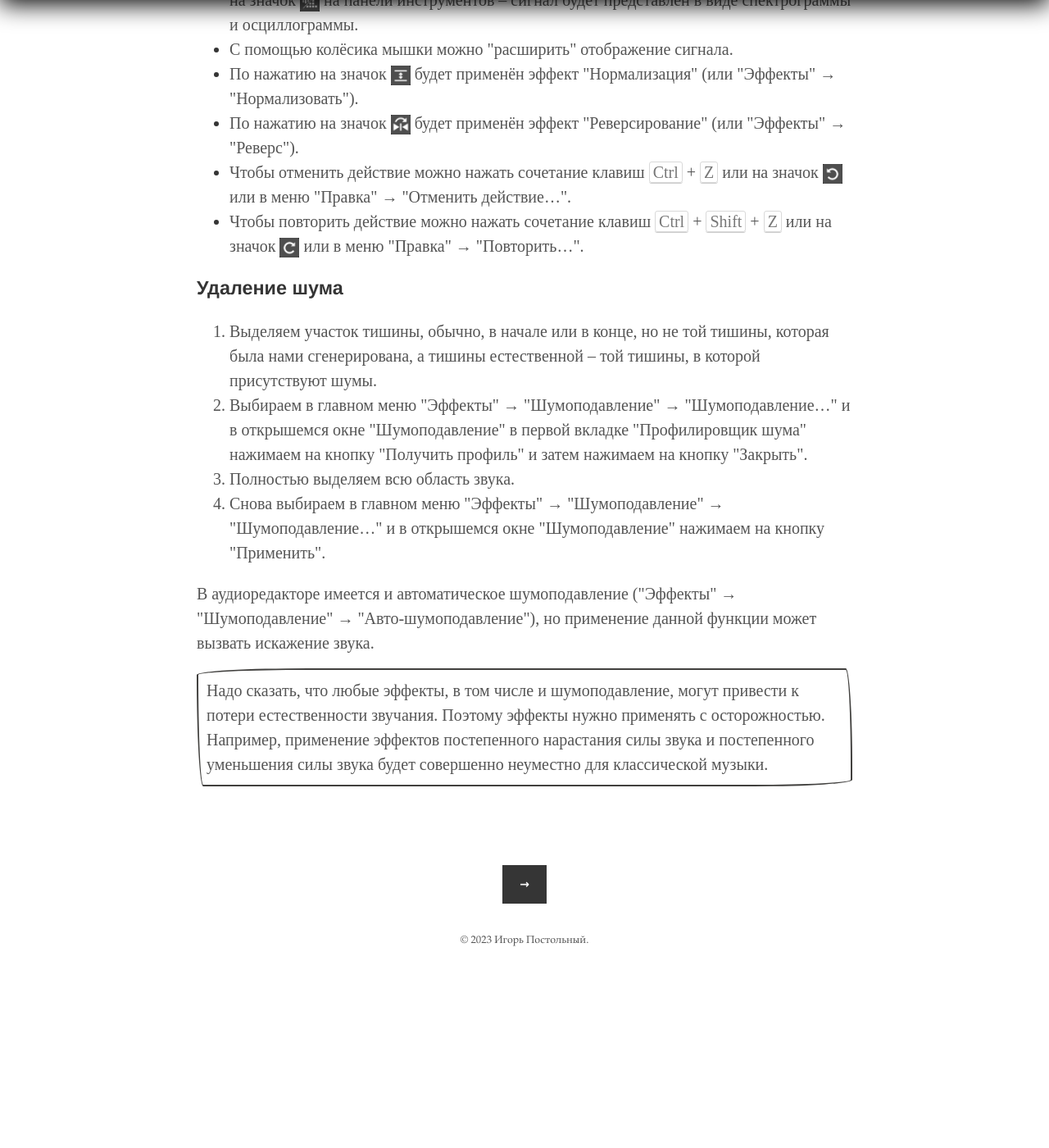
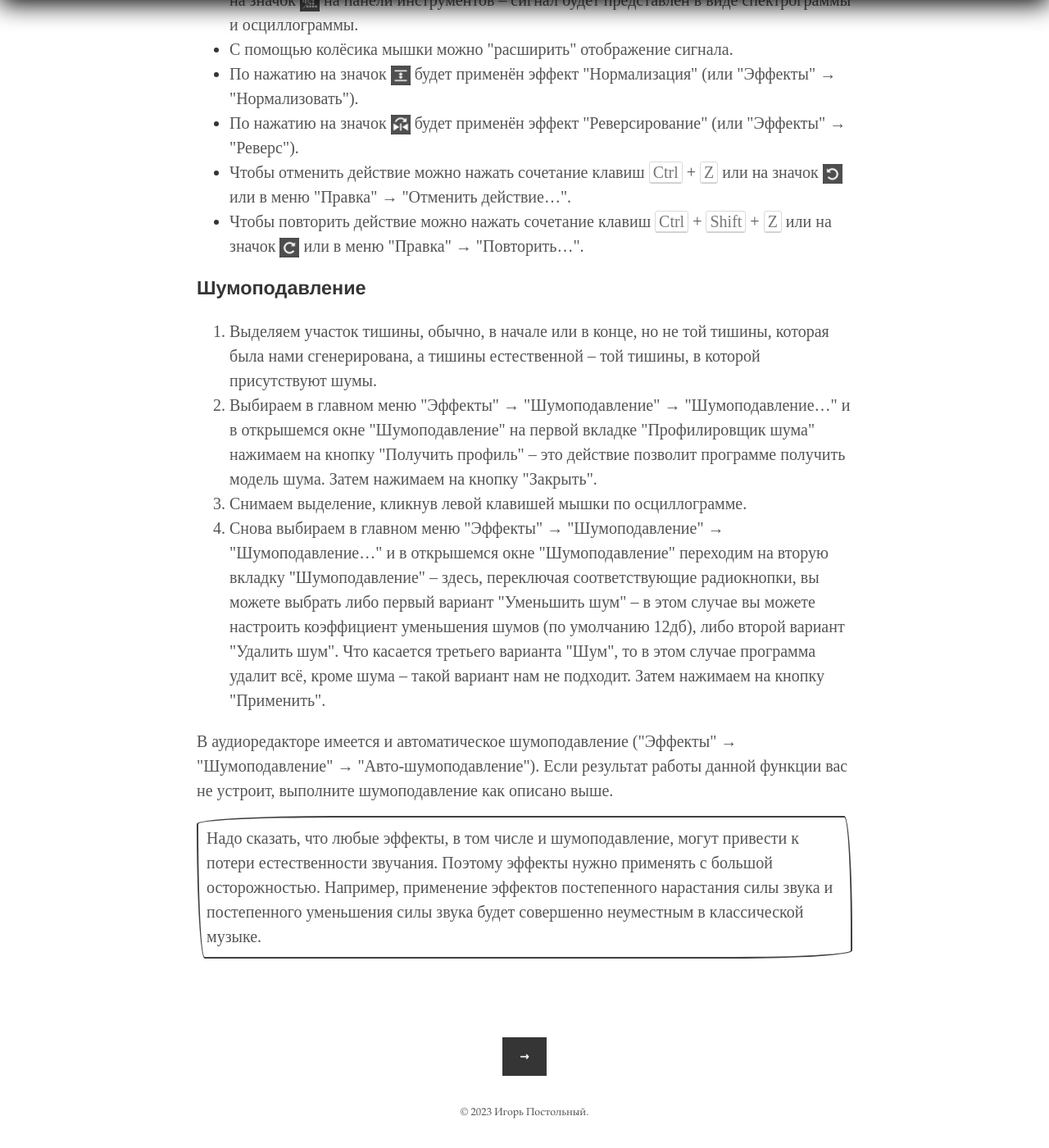
Before and after one commit to postolny/postolny.github.io, a Jekyll site: the page built from _posts/2023-03-07-ocenaudio.md, in a window 1280 px wide and 1400 px high, scrolled down 9398 px. Shown: the whole window at 82% size. Built offline with Jekyll 4.4.1, drawn with Linux system fonts in a browser that asks for light colours; before the commit the page ends 10588 px from its top, so only the background shows below that.

Commit message:
Add files via upload

```diff
--- a/_posts/2023-03-07-ocenaudio.md
+++ b/_posts/2023-03-07-ocenaudio.md
@@ -92,14 +92,14 @@ _Franz Joseph Haydn_
 * Чтобы отменить действие можно нажать сочетание клавиш <kbd>Ctrl</kbd> + <kbd>Z</kbd> или на значок ![undo]({{ site.baseurl }}/img/ocenaudio/undo.png){: .inln} или в меню "Правка" → "Отменить действие...".
 * Чтобы повторить действие можно нажать сочетание клавиш <kbd>Ctrl</kbd> + <kbd>Shift</kbd> + <kbd>Z</kbd> или на значок ![redo]({{ site.baseurl }}/img/ocenaudio/redo.png){: .inln} или в меню "Правка" → "Повторить...".
 
-### Удаление шума
+### Шумоподавление
 
 1. Выделяем участок тишины, обычно, в начале или в конце, но не той тишины, которая была нами сгенерирована, а тишины естественной – той тишины, в которой присутствуют шумы.
-2. Выбираем в главном меню "Эффекты" → "Шумоподавление" → "Шумоподавление..." и в открышемся окне  "Шумоподавление" в первой вкладке "Профилировщик шума" нажимаем на кнопку "Получить профиль" и затем нажимаем на кнопку "Закрыть".
-3. Полностью выделяем всю область звука.
-4. Снова выбираем в главном меню "Эффекты" → "Шумоподавление" → "Шумоподавление..." и в открышемся окне "Шумоподавление" нажимаем на кнопку "Применить".
+2. Выбираем в главном меню "Эффекты" → "Шумоподавление" → "Шумоподавление..." и в открышемся окне  "Шумоподавление" на первой вкладке "Профилировщик шума" нажимаем на кнопку "Получить профиль" – это действие позволит программе получить модель шума. Затем нажимаем на кнопку "Закрыть".
+3. Снимаем выделение, кликнув левой клавишей мышки по осциллограмме.
+4. Снова выбираем в главном меню "Эффекты" → "Шумоподавление" → "Шумоподавление..." и в открышемся окне "Шумоподавление" переходим на вторую вкладку "Шумоподавление" – здесь, переключая соответствующие радиокнопки, вы можете выбрать либо первый вариант "Уменьшить шум" – в этом случае вы можете настроить коэффициент уменьшения шумов (по умолчанию 12дб), либо второй вариант "Удалить шум". Что касается третьего варианта "Шум", то в этом случае программа удалит всё, кроме шума – такой вариант нам не подходит. Затем нажимаем на кнопку "Применить".
 
-В аудиоредакторе имеется и автоматическое шумоподавление ("Эффекты" → "Шумоподавление" → "Авто-шумоподавление"), но применение данной функции может вызвать искажение звука.
+В аудиоредакторе имеется и автоматическое шумоподавление ("Эффекты" → "Шумоподавление" → "Авто-шумоподавление"). Если результат работы данной функции вас не устроит, выполните шумоподавление как описано выше.
 
-Надо сказать, что любые эффекты, в том числе и шумоподавление, могут привести к потери естественности звучания. Поэтому эффекты нужно применять с осторожностью. Например, применение эффектов постепенного нарастания силы звука и постепенного уменьшения силы звука будет совершенно неуместно для классической музыки.
+Надо сказать, что любые эффекты, в том числе и шумоподавление, могут привести к потери естественности звучания. Поэтому эффекты нужно применять с большой осторожностью. Например, применение эффектов постепенного нарастания силы звука и постепенного уменьшения силы звука будет совершенно неуместным в классической музыке.
 {: .cornice}
```
